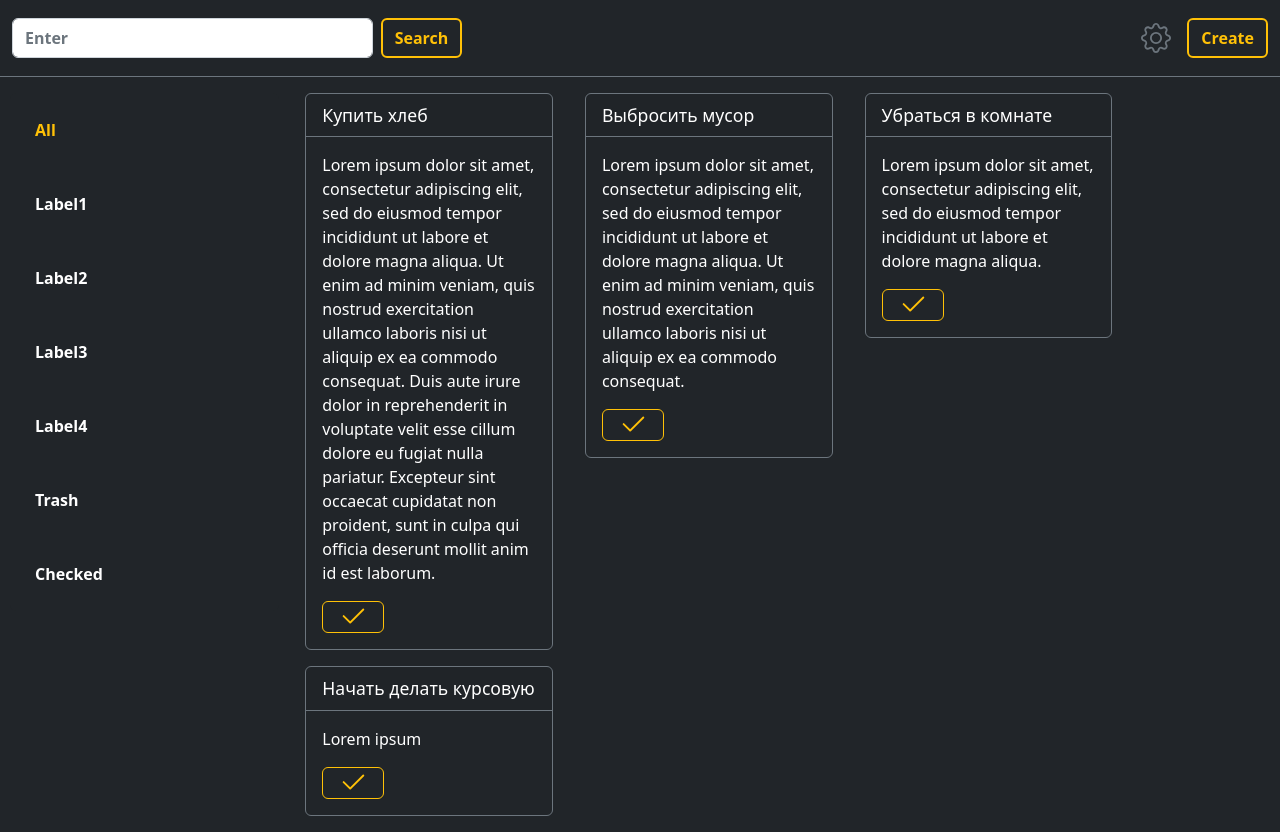
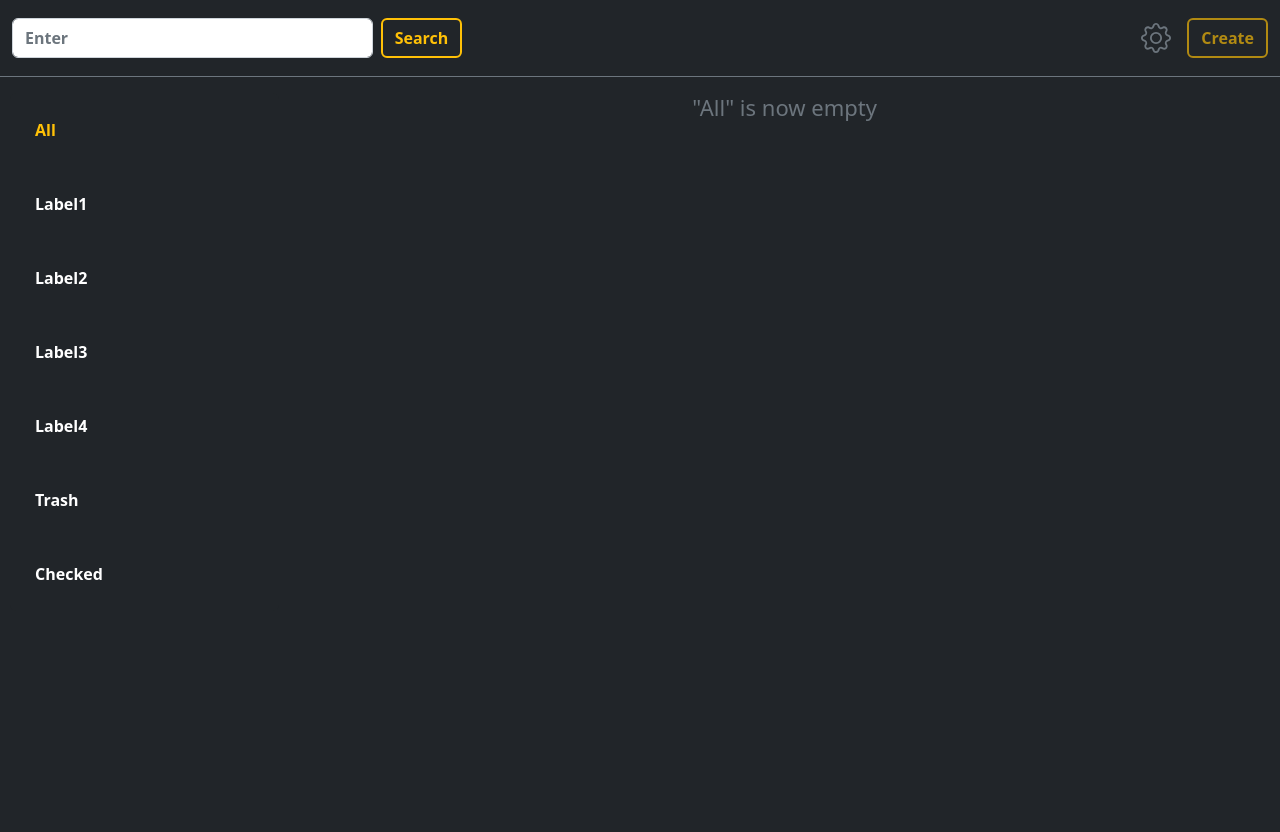
Before and after one commit to am1rfy/itcode, a Vue app: page /label/All in a window 1280 px wide. After the commit the page ends 800 px from the top, so only its background shows below. Built offline with nearby package versions, Linux system fonts and the light colour scheme.

Commit message:
#14 - todo items ids загружаются в todo lists при каждом изменении: добавление нового todo item'а, удалении и пр

```diff
--- a/src/components/HeaderComponent.vue
+++ b/src/components/HeaderComponent.vue
@@ -12,7 +12,7 @@
             <path d="M9.796 1.343c-.527-1.79-3.065-1.79-3.592 0l-.094.319a.873.873 0 0 1-1.255.52l-.292-.16c-1.64-.892-3.433.902-2.54 2.541l.159.292a.873.873 0 0 1-.52 1.255l-.319.094c-1.79.527-1.79 3.065 0 3.592l.319.094a.873.873 0 0 1 .52 1.255l-.16.292c-.892 1.64.901 3.434 2.541 2.54l.292-.159a.873.873 0 0 1 1.255.52l.094.319c.527 1.79 3.065 1.79 3.592 0l.094-.319a.873.873 0 0 1 1.255-.52l.292.16c1.64.893 3.434-.902 2.54-2.541l-.159-.292a.873.873 0 0 1 .52-1.255l.319-.094c1.79-.527 1.79-3.065 0-3.592l-.319-.094a.873.873 0 0 1-.52-1.255l.16-.292c.893-1.64-.902-3.433-2.541-2.54l-.292.159a.873.873 0 0 1-1.255-.52l-.094-.319zm-2.633.283c.246-.835 1.428-.835 1.674 0l.094.319a1.873 1.873 0 0 0 2.693 1.115l.291-.16c.764-.415 1.6.42 1.184 1.185l-.159.292a1.873 1.873 0 0 0 1.116 2.692l.318.094c.835.246.835 1.428 0 1.674l-.319.094a1.873 1.873 0 0 0-1.115 2.693l.16.291c.415.764-.42 1.6-1.185 1.184l-.291-.159a1.873 1.873 0 0 0-2.693 1.116l-.094.318c-.246.835-1.428.835-1.674 0l-.094-.319a1.873 1.873 0 0 0-2.692-1.115l-.292.16c-.764.415-1.6-.42-1.184-1.185l.159-.291A1.873 1.873 0 0 0 1.945 8.93l-.319-.094c-.835-.246-.835-1.428 0-1.674l.319-.094A1.873 1.873 0 0 0 3.06 4.377l-.16-.292c-.415-.764.42-1.6 1.185-1.184l.292.159a1.873 1.873 0 0 0 2.692-1.115l.094-.319z"/>
           </svg>
         </router-link>
-        <button class="btn btn-outline-warning create-btn" type="submit" v-on:click="createNode">Create</button>
+        <button class="btn btn-outline-warning create-btn" type="submit" @click="createNode" :disabled="activeLabelIsStatic">Create</button>
       </div>
     </div>
   </nav>
@@ -24,15 +24,32 @@ import { useLabelStore } from "@/stores/labelStore"
 
 export default {
   name: 'HeaderComponent',
+  data() {
+    return {
+      labelStore: useLabelStore(),
+      noteStore: useNoteStore()
+    }
+  },
   props: {
     activeLabelName: String
   },
+  computed: {
+    labels() {
+      return this.labelStore.items
+    },
+    activeLabelIsStatic() {
+      for (let i = 0; i < this.labels.length; i++) {
+        if (this.labels[i].title === this.activeLabelName) return false
+      }
+      return true
+    }
+  },
   methods: {
     createNode() {
-      useLabelStore().items.forEach(item => {
+      this.labels.forEach(item => {
         if (item.title === this.activeLabelName) {
-          item.cardsIds.push(useNoteStore().createNote({
-            title: '123',
+          item.cardsIds.push(this.noteStore.createNote({
+            title: this.activeLabelName,
             text: '456'
           }))
         }
--- a/src/components/LabelsContainer/LabelsContainer.vue
+++ b/src/components/LabelsContainer/LabelsContainer.vue
@@ -35,6 +35,22 @@ export default {
       }
     }
   },
+  watch: {
+    // Загрузка id записей в статичные ярлыки
+    'labelStore': {
+      handler: function () {
+        useNoteStore().getItems.forEach(item => {
+          if (item.checked)
+            this.staticLabels.checked.cardsIds.push(item.id)
+          else if (item.deleted)
+            this.staticLabels.trash.cardsIds.push(item.id)
+          else
+            this.staticLabels.all.cardsIds.push(item.id)
+        })
+      },
+      deep: true
+    }
+  },
   computed: {
     userLabels() {
       return this.labelStore.getItems
@@ -61,18 +77,6 @@ export default {
     }
   },
   created() {
-    // Загрузка id записей в статичные ярлыки
-    // todo Сделать так что id записей загружались при каждом изменении в ярлыках:
-    // todo добавлении новой записи, удалении, при отметке и пр
-    useNoteStore().getItems.forEach(item => {
-      if (item.checked)
-        this.staticLabels.checked.cardsIds.push(item.id)
-      else if (item.deleted)
-        this.staticLabels.trash.cardsIds.push(item.id)
-      else
-        this.staticLabels.all.cardsIds.push(item.id)
-    })
-
     // Выбранный по умолчанию ярлык при загрузке страницы
     this.selectedLabelChanged(this.staticLabels.all.title)
     this.labels.forEach(item => {
--- a/src/stores/noteStore.js
+++ b/src/stores/noteStore.js
@@ -50,8 +50,9 @@ export const useNoteStore = defineStore('notes', {
                 checked: false,
                 deleted: false
             })
+
             // Здесь какая то логика взаимодействия с бэкэндом
-            console.log(this.items)
+
             return newItemId
         }
     }
```
